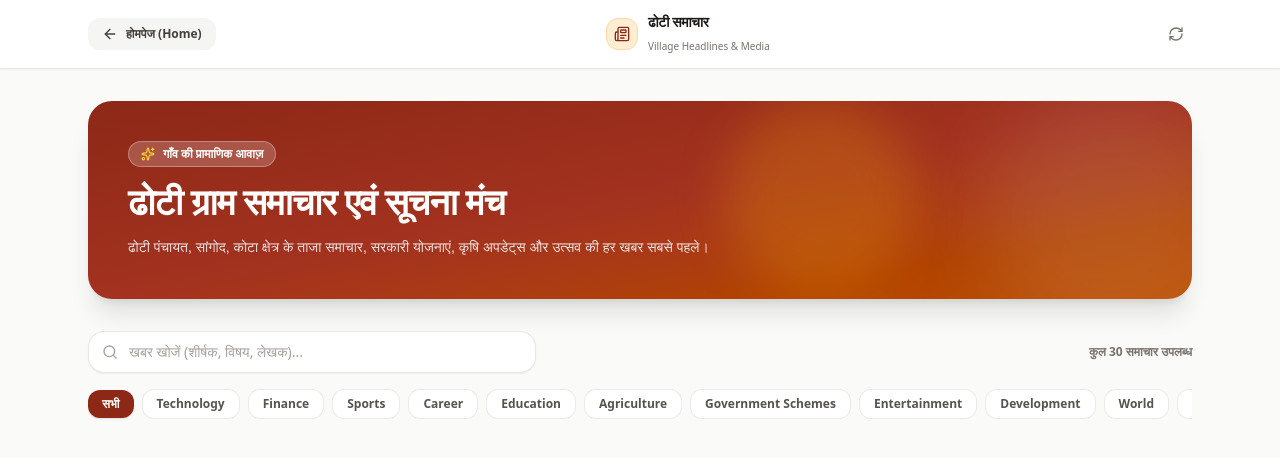
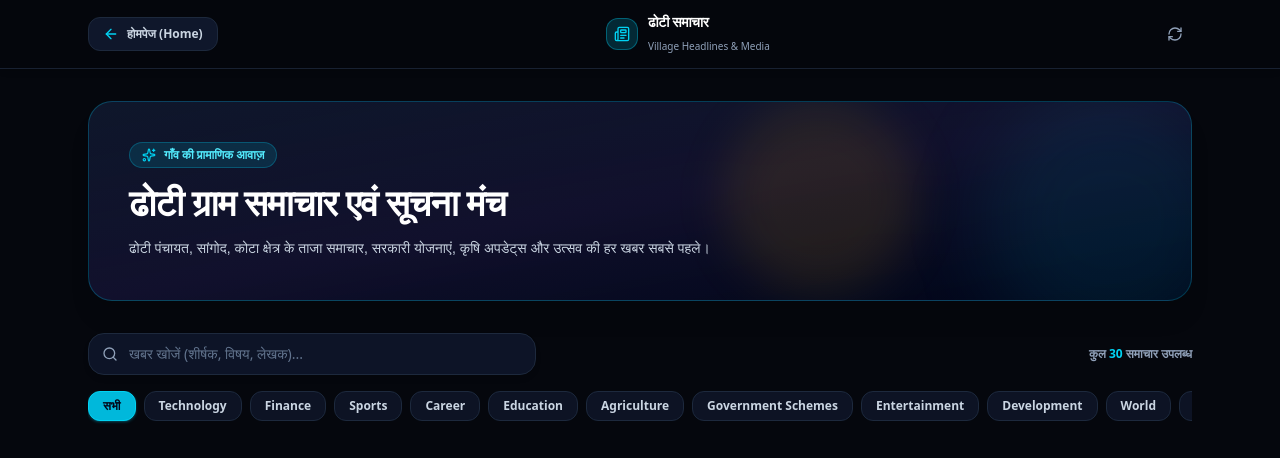
Before and after one commit to dhakadrachora/photogram, a Next.js app: page /news in a window 1280 px wide. Shown: the top 458 px of the page. Built offline with nearby package versions, Linux system fonts and the light colour scheme; no server answers; the database is empty; grey boxes are pictures that could not be loaded.

Commit message:
feat(ui): update dark news layout and verified clean build

```diff
--- a/app/news/page.tsx
+++ b/app/news/page.tsx
@@ -131,27 +131,27 @@ function NewsContent() {
   };
 
   return (
-    <div className="min-h-screen bg-stone-50 text-stone-800 antialiased pb-16">
+    <div className="min-h-screen bg-[#05070D] text-slate-100 antialiased pb-20">
       {/* Top Navigation Bar */}
-      <header className="sticky top-0 z-30 bg-white/95 backdrop-blur-md border-b border-stone-200/90 shadow-xs">
+      <header className="sticky top-0 z-30 bg-[#05070D]/95 backdrop-blur-md border-b border-slate-800/80 shadow-md">
         <div className="max-w-6xl mx-auto px-4 sm:px-6 py-3 flex items-center justify-between gap-4">
           <Link
             href="/"
-            className="inline-flex items-center gap-2 text-xs font-bold text-stone-700 hover:text-[#8D2817] bg-stone-100 hover:bg-stone-200/80 px-3.5 py-2 rounded-xl transition-colors"
+            className="inline-flex items-center gap-2 text-xs font-bold text-slate-300 hover:text-white bg-slate-900 border border-slate-800 hover:border-cyan-500/40 px-3.5 py-2 rounded-xl transition-colors"
           >
-            <ArrowLeft className="h-4 w-4" />
+            <ArrowLeft className="h-4 w-4 text-cyan-400" />
             <span>होमपेज (Home)</span>
           </Link>
 
           <div className="flex items-center gap-2.5">
-            <div className="w-8 h-8 rounded-xl bg-orange-100 border border-orange-200 flex items-center justify-center text-[#8D2817]">
+            <div className="w-8 h-8 rounded-xl bg-cyan-500/20 border border-cyan-500/40 flex items-center justify-center text-cyan-400">
               <Newspaper className="h-4 w-4" />
             </div>
             <div>
-              <span className="font-black text-stone-900 text-sm tracking-tight block">
+              <span className="font-black text-white text-sm tracking-tight block">
                 ढोटी समाचार
               </span>
-              <span className="text-[10px] text-stone-500 font-medium">Village Headlines &amp; Media</span>
+              <span className="text-[10px] text-slate-400 font-medium">Village Headlines &amp; Media</span>
             </div>
           </div>
 
@@ -159,9 +159,9 @@ function NewsContent() {
             onClick={fetchNews}
             disabled={isLoading}
             title="रिफ्रेश करें"
-            className="p-2 rounded-xl text-stone-500 hover:text-stone-900 hover:bg-stone-100 transition-colors"
+            className="p-2 rounded-xl text-slate-400 hover:text-white hover:bg-slate-800 border border-transparent hover:border-slate-700 transition-colors"
           >
-            <RefreshCw className={`h-4 w-4 ${isLoading ? 'animate-spin text-[#8D2817]' : ''}`} />
+            <RefreshCw className={`h-4 w-4 ${isLoading ? 'animate-spin text-cyan-400' : ''}`} />
           </button>
         </div>
       </header>
@@ -169,23 +169,23 @@ function NewsContent() {
       {/* Main Container */}
       <main className="max-w-6xl mx-auto px-4 sm:px-6 pt-6 sm:pt-8 space-y-6 sm:space-y-8">
         {/* Hero Banner */}
-        <section className="relative overflow-hidden rounded-3xl p-6 sm:p-10 bg-gradient-to-br from-[#8D2817] via-[#a3321f] to-amber-700 text-white shadow-xl">
+        <section className="relative overflow-hidden rounded-3xl p-6 sm:p-10 bg-gradient-to-br from-slate-900 via-indigo-950/50 to-slate-950 border border-cyan-500/30 text-white shadow-xl">
           <div className="relative z-10 max-w-2xl space-y-3">
-            <div className="inline-flex items-center gap-2 px-3 py-1 rounded-full text-xs font-bold bg-white/20 backdrop-blur-md text-white border border-white/30">
-              <Sparkles className="h-3.5 w-3.5 text-amber-300" />
+            <div className="inline-flex items-center gap-2 px-3 py-1 rounded-full text-xs font-bold bg-cyan-500/15 backdrop-blur-md text-cyan-300 border border-cyan-500/30">
+              <Sparkles className="h-3.5 w-3.5 text-cyan-400" />
               <span>गाँव की प्रामाणिक आवाज़</span>
             </div>
             <h1 className="text-2xl sm:text-4xl font-black tracking-tight leading-tight">
               ढोटी ग्राम समाचार एवं सूचना मंच
             </h1>
-            <p className="text-xs sm:text-sm text-stone-100/90 leading-relaxed font-hindi">
+            <p className="text-xs sm:text-sm text-slate-300 leading-relaxed font-hindi">
               ढोटी पंचायत, सांगोद, कोटा क्षेत्र के ताजा समाचार, सरकारी योजनाएं, कृषि अपडेट्स और उत्सव की हर खबर सबसे पहले।
             </p>
           </div>
 
           {/* Decorative Background Circles */}
-          <div className="absolute -right-12 -bottom-12 w-64 h-64 rounded-full bg-white/10 blur-2xl pointer-events-none" />
-          <div className="absolute top-0 right-1/4 w-48 h-48 rounded-full bg-amber-400/20 blur-xl pointer-events-none" />
+          <div className="absolute -right-12 -bottom-12 w-64 h-64 rounded-full bg-cyan-500/10 blur-2xl pointer-events-none" />
+          <div className="absolute top-0 right-1/4 w-48 h-48 rounded-full bg-amber-400/10 blur-xl pointer-events-none" />
         </section>
 
         {/* Search & Category Filter Controls */}
@@ -193,41 +193,41 @@ function NewsContent() {
           <div className="flex flex-col sm:flex-row items-stretch sm:items-center justify-between gap-3">
             {/* Search Input */}
             <div className="relative flex-1 max-w-md">
-              <Search className="absolute left-3.5 top-1/2 -translate-y-1/2 h-4 w-4 text-stone-400" />
+              <Search className="absolute left-3.5 top-1/2 -translate-y-1/2 h-4 w-4 text-slate-400" />
               <input
                 type="text"
                 value={searchQuery}
                 onChange={(e) => setSearchQuery(e.target.value)}
                 placeholder="खबर खोजें (शीर्षक, विषय, लेखक)..."
-                className="w-full pl-10 pr-4 py-2.5 rounded-2xl bg-white border border-stone-200/90 text-xs sm:text-sm text-stone-900 placeholder:text-stone-400 focus:outline-none focus:border-[#8D2817] shadow-xs"
+                className="w-full pl-10 pr-4 py-2.5 rounded-2xl bg-slate-900/90 border border-slate-800 text-xs sm:text-sm text-white placeholder:text-slate-500 focus:outline-none focus:border-cyan-500 shadow-md transition-colors"
               />
               {searchQuery && (
                 <button
                   onClick={() => setSearchQuery('')}
-                  className="absolute right-3 top-1/2 -translate-y-1/2 text-xs text-stone-400 hover:text-stone-700 font-bold"
+                  className="absolute right-3 top-1/2 -translate-y-1/2 text-xs text-slate-400 hover:text-white font-bold"
                 >
                   ✕
                 </button>
               )}
             </div>
 
-            <div className="text-xs font-semibold text-stone-500">
-              कुल {filteredNews.length} समाचार उपलब्ध
+            <div className="text-xs font-semibold text-slate-400">
+              कुल <strong className="text-cyan-400">{filteredNews.length}</strong> समाचार उपलब्ध
             </div>
           </div>
 
           {/* Category Filter Pills */}
-          <div className="flex items-center gap-2 overflow-x-auto pb-2 scrollbar-none">
+          <div className="flex items-center gap-2 overflow-x-auto pb-2 scrollbar-none no-scrollbar">
             {CATEGORIES.map((cat) => {
               const isSelected = selectedCategory === cat;
               return (
                 <button
                   key={cat}
                   onClick={() => setSelectedCategory(cat)}
-                  className={`px-3.5 py-1.5 rounded-xl text-xs font-bold whitespace-nowrap transition-all duration-150 cursor-pointer ${
+                  className={`px-3.5 py-1.5 rounded-xl text-xs font-bold whitespace-nowrap transition-all duration-150 cursor-pointer border ${
                     isSelected
-                      ? 'bg-[#8D2817] text-white shadow-sm'
-                      : 'bg-white hover:bg-stone-100 text-stone-600 border border-stone-200/80'
+                      ? 'bg-cyan-500 text-slate-950 border-cyan-400 shadow-sm shadow-cyan-500/30'
+                      : 'bg-slate-900/80 hover:bg-slate-800 text-slate-300 border-slate-800 hover:text-white'
                   }`}
                 >
                   {cat}
```
